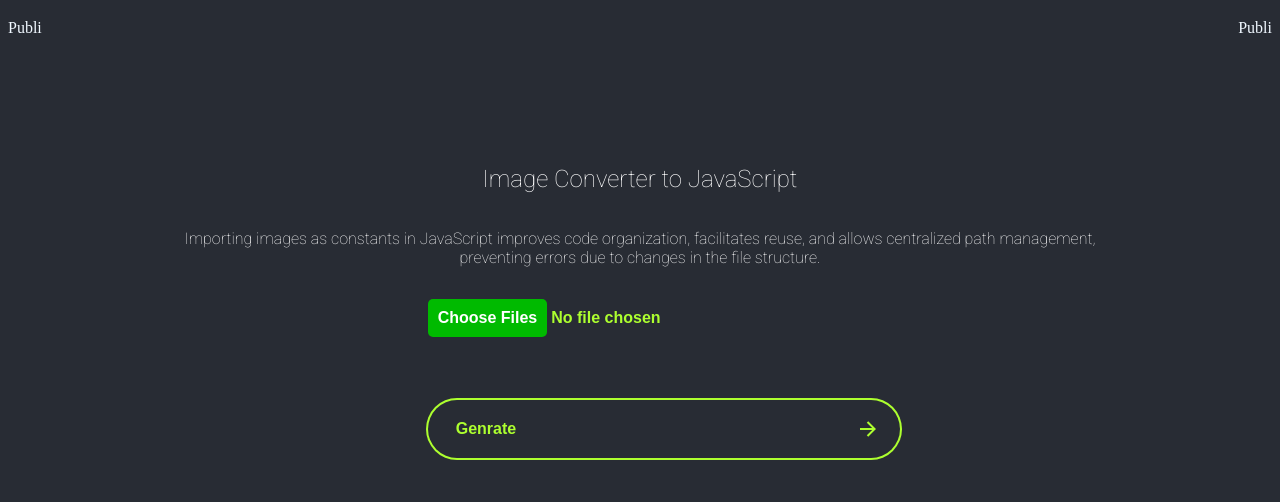
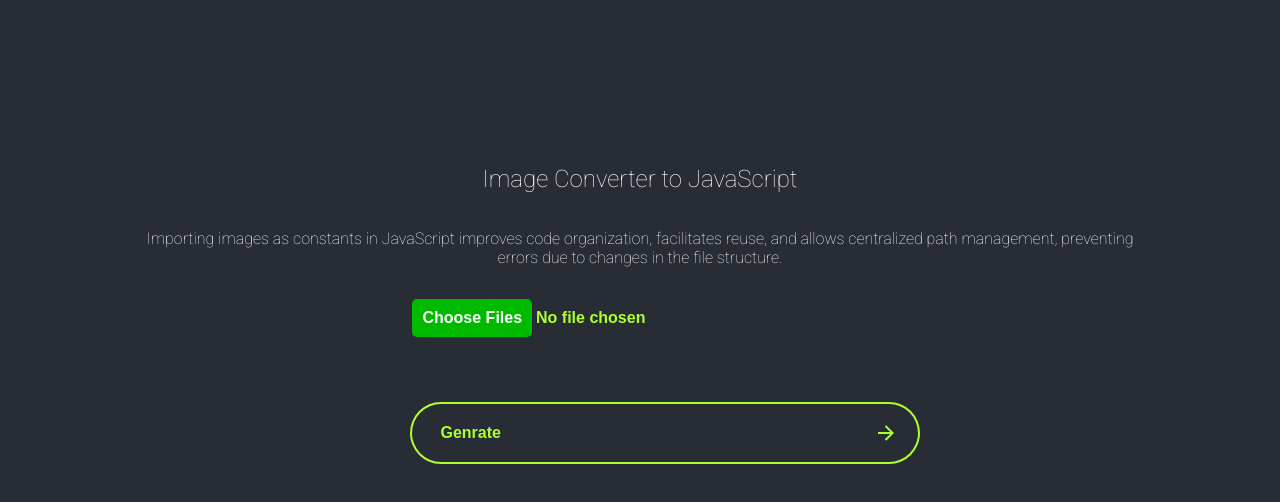
Before and after one commit to AYE9808/assets-coverter, a plain HTML site: page index.html in a window 1280 px wide. Shown: the part 70-572 px from the top of the page. Drawn offline with Linux system fonts and the light colour scheme; a script that the page names is missing.

Commit message:
Fix asides

```diff
--- a/index.html
+++ b/index.html
@@ -366,7 +366,7 @@ span{
     <main>
         <h1>Image Converter to JavaScript </h1>
         <div class="container">
-            <aside>Publi</aside>
+            <aside></aside>
 
             <section>
                 <h2>Image Converter to JavaScript </h2>
@@ -394,7 +394,7 @@ span{
 
                 <script src="script.js"></script>
             </section>
-            <aside>Publi</aside>
+            <aside></aside>
         </div>
     </main>
 </body>
```
